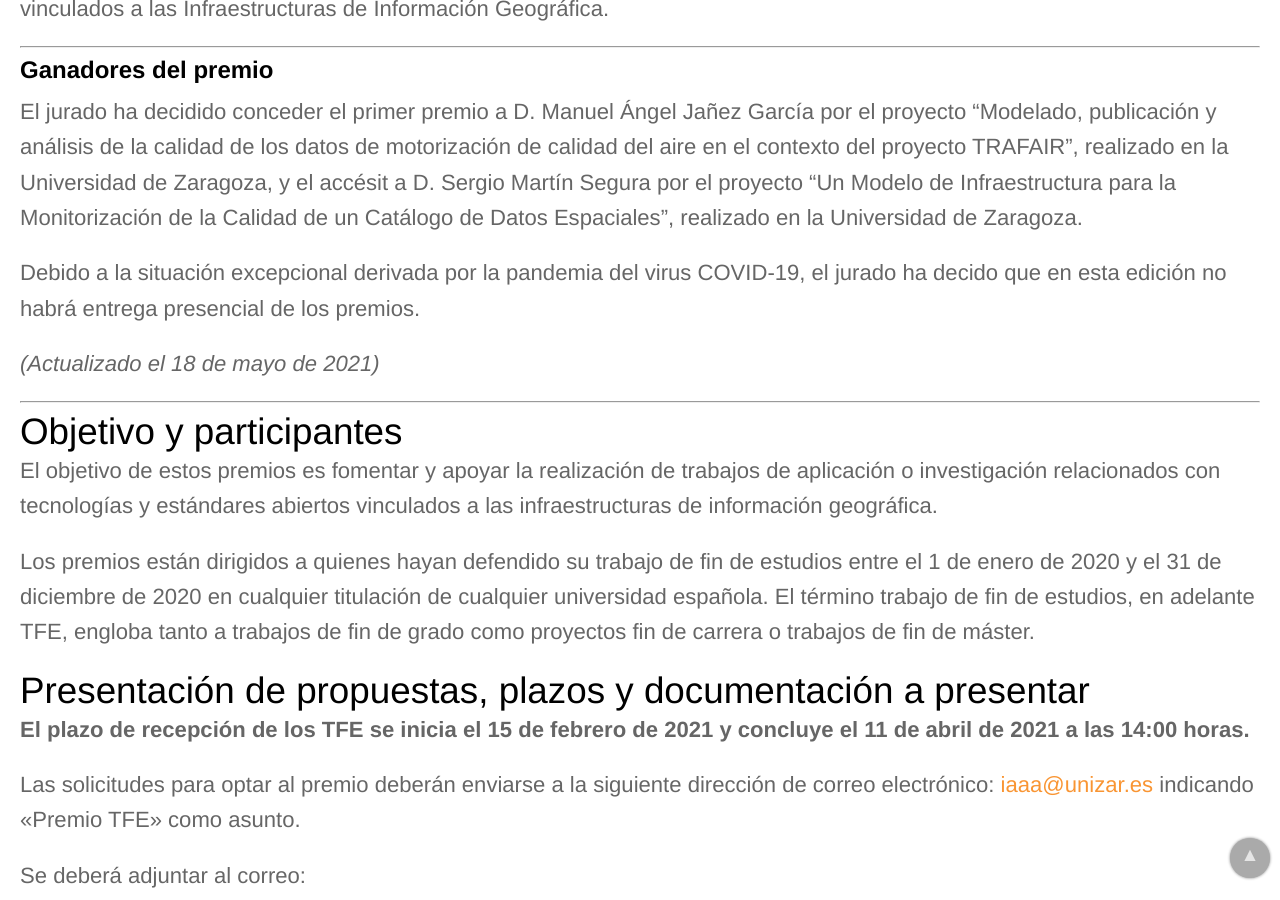
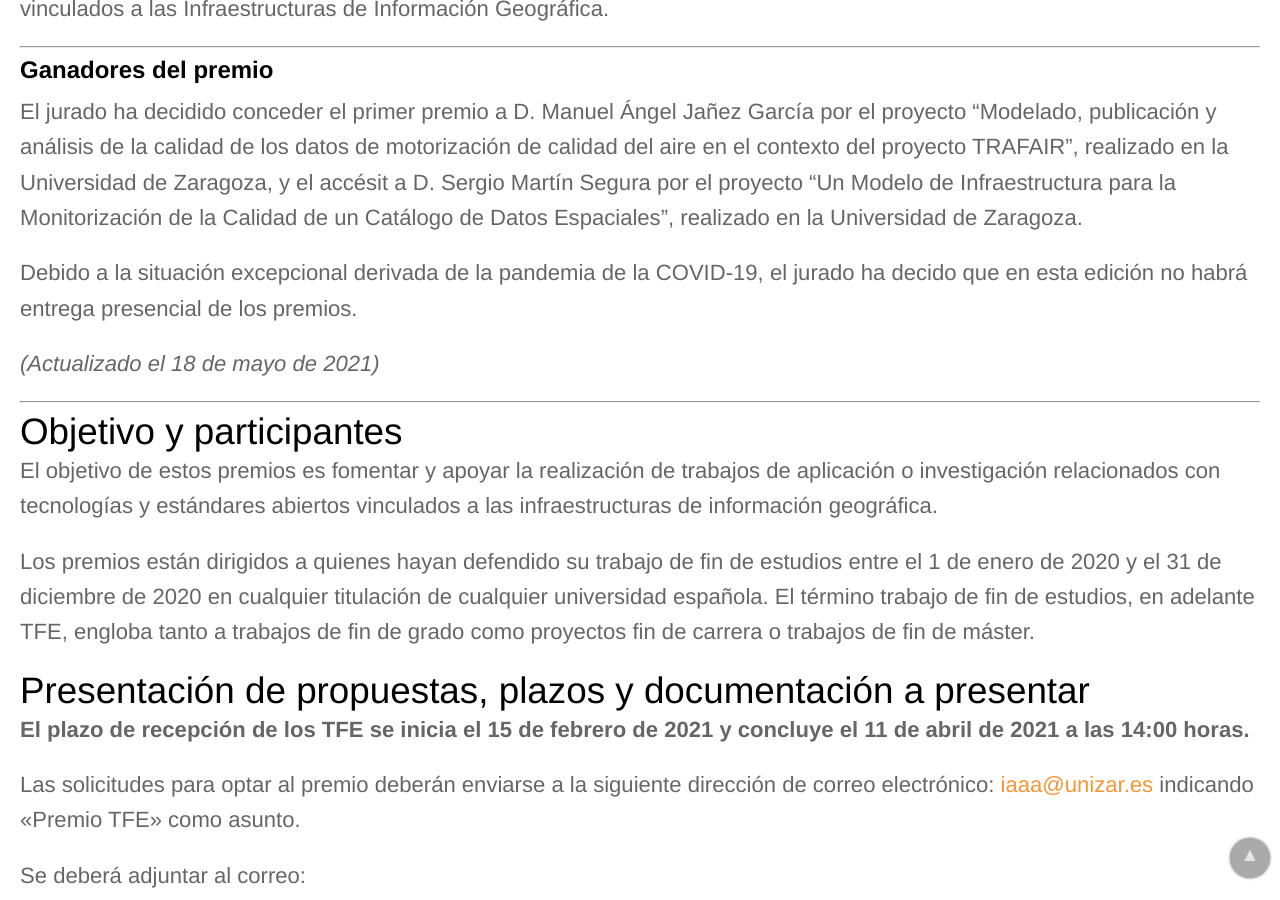
Before and after one commit to IAAA-Lab/IAAA-Lab.github.io, a Jekyll site: the page built from _posts/2021-02-01-quinta-ed-premios-pedro-muro-tfe.md, in a window 1280 px wide and 900 px high, scrolled down 756 px. Built offline with Jekyll 4.4.1, drawn with Linux system fonts in a browser that asks for light colours.

Commit message:
Update 2021-02-01-quinta-ed-premios-pedro-muro-tfe.md
Fixed a typo.

```diff
--- a/_posts/2021-02-01-quinta-ed-premios-pedro-muro-tfe.md
+++ b/_posts/2021-02-01-quinta-ed-premios-pedro-muro-tfe.md
@@ -11,7 +11,7 @@ El [Grupo de Sistemas de Información Avanzados]({{ site.baseurl }}/) y el [Inst
 
 El jurado ha decidido conceder el primer premio a D. Manuel Ángel Jañez García por el proyecto “Modelado, publicación y análisis de la calidad de los datos de motorización de calidad del aire en el contexto del proyecto TRAFAIR”, realizado en la Universidad de Zaragoza, y el accésit a D. Sergio Martín Segura por el proyecto “Un Modelo de Infraestructura para la Monitorización de la Calidad de un Catálogo de Datos Espaciales”, realizado en la Universidad de Zaragoza.
 
-Debido a la situación excepcional derivada por la pandemia del virus COVID-19, el jurado ha decido que en esta edición no habrá entrega presencial de los premios.
+Debido a la situación excepcional derivada de la pandemia de la COVID-19, el jurado ha decido que en esta edición no habrá entrega presencial de los premios.
 
 *(Actualizado el 18 de mayo de 2021)*
 
```
